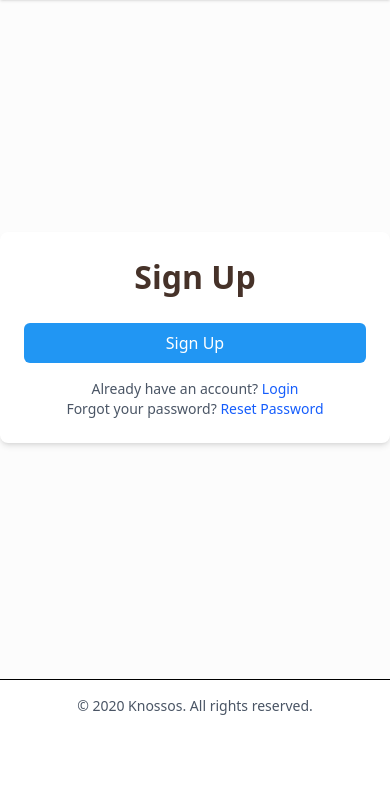
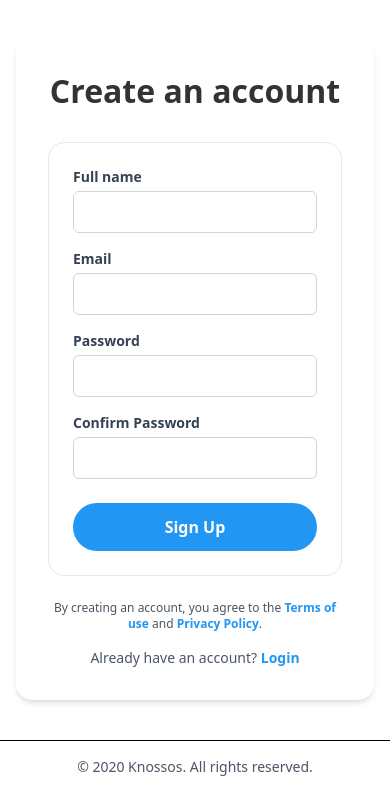
Before and after one commit to BokisAngelov/knossos, a Django app: template main/templates/main/accounts/signup.html in a window 390 px wide. Shown: the part 112-905 px from the top of the page. Before the commit the page ends 827 px from the top, so only its background shows below. Run offline with Django 3.2, Linux system fonts and the light colour scheme; the template is opened without the code that fills it: most values are stand-ins (such as "Sample title", 1, 10 or a date in 2020); form fields are guessed from the names that the template uses; some libraries are stand-ins or nearby versions.

Commit message:
Enhance signup page layout and styling
- Updated the signup page structure for improved responsiveness and aesthetics, including a new two-column layout.
- Enhanced form error handling and user feedback with clearer error messages.
- Added a background image to the signup section for better visual appeal.
- Improved button styling and overall user experience on the signup form.

```diff
--- a/main/static/css/styles.css
+++ b/main/static/css/styles.css
@@ -182,3 +182,8 @@ select option {
 .rating-stars input:checked ~ label {
     color: #facc15;
 }
+.signup-hero {
+    background-image: url("../images/signup-hero.png");
+    background-size: cover;
+    background-position: center;
+}
--- a/main/templates/main/accounts/signup.html
+++ b/main/templates/main/accounts/signup.html
@@ -33,12 +33,15 @@
   }
 </style>
 
-<div class="flex justify-center items-center min-h-[80vh]">
-  <div class="bg-white rounded-lg shadow-md w-full max-w-md p-6">
-    <div class="text-center mb-6">
-      <h1 class="text-2xl font-bold text-gray-800">Sign Up</h1>
+<div class="min-h-[80vh] flex items-center justify-center bg-white px-4 py-10">
+  <div class="w-full max-w-5xl bg-white rounded-2xl shadow-md overflow-hidden">
+    <div class="lg:grid lg:grid-cols-2">
+      <div class="p-8 sm:p-10">
+        <div class="text-center mb-8">
+          <h1 class="text-3xl font-bold page-header-color">Create an account</h1>
         </div>
 
+        <div class="border border-gray-200 rounded-2xl p-6">
           <!-- Display form-level errors -->
           {% if form.non_field_errors %}
             <div class="mb-4 p-3 bg-red-50 border border-red-200 rounded-md">
@@ -51,40 +54,69 @@
           <form method="POST" action="{% url 'signup' %}" class="space-y-4">
             {% csrf_token %}
 
-      {% for field in form %}
             <div class="space-y-1">
-          <label for="{{ field.id_for_label }}" class="block text-sm font-medium text-gray-700">
-            {{ field.label }}
-            {% if field.field.required %}
-              <span class="text-red-500">*</span>
-            {% endif %}
-          </label>
-          <div class="w-full auth-input-field">
-            {{ field }}
-          </div>
-          <!-- Display field-specific errors -->
-          {% if field.errors %}
-            {% for error in field.errors %}
+              <label for="{{ form.name.id_for_label }}" class="block text-sm font-semibold text-gray-700">Full name</label>
+              <div class="w-full auth-input-field">{{ form.name }}</div>
+              {% if form.name.errors %}
+                {% for error in form.name.errors %}
                   <p class="error-message">{{ error }}</p>
                 {% endfor %}
               {% endif %}
-          <!-- Display field help text
-          {% if field.help_text %}
-            <p class="text-sm text-gray-500 mt-1">{{ field.help_text }}</p>
-          {% endif %} -->
             </div>
+
+            <div class="space-y-1">
+              <label for="{{ form.username.id_for_label }}" class="block text-sm font-semibold text-gray-700">Email</label>
+              <div class="w-full auth-input-field">{{ form.username }}</div>
+              {% if form.username.errors %}
+                {% for error in form.username.errors %}
+                  <p class="error-message">{{ error }}</p>
                 {% endfor %}
+              {% endif %}
+            </div>
+
+            <div class="space-y-1">
+              <label for="{{ form.password1.id_for_label }}" class="block text-sm font-semibold text-gray-700">Password</label>
+              <div class="w-full auth-input-field">{{ form.password1 }}</div>
+              {% if form.password1.errors %}
+                {% for error in form.password1.errors %}
+                  <p class="error-message">{{ error }}</p>
+                {% endfor %}
+              {% endif %}
+            </div>
+
+            <div class="space-y-1">
+              <label for="{{ form.password2.id_for_label }}" class="block text-sm font-semibold text-gray-700">Confirm Password</label>
+              <div class="w-full auth-input-field">{{ form.password2 }}</div>
+              {% if form.password2.errors %}
+                {% for error in form.password2.errors %}
+                  <p class="error-message">{{ error }}</p>
+                {% endfor %}
+              {% endif %}
+            </div>
 
             <div class="mt-6">
-        <button type="submit" class="w-full bg-blue-600 hover:bg-blue-700 text-white font-medium py-2 px-4 rounded-md focus:outline-none focus:ring-2 focus:ring-blue-500 focus:ring-offset-2">
+              <button type="submit" class="w-full bg-blue hover:opacity-90 text-white font-semibold py-3 px-4 rounded-full focus:outline-none focus:ring-2 focus:ring-blue-500 focus:ring-offset-2">
                 Sign Up
               </button>
             </div>
           </form>
+        </div>
 
-    <div class="text-center mt-4 text-sm text-gray-600">
-      <p>Already have an account? <span><a href="{% url 'login' %}" class="text-blue-600 hover:text-blue-800 font-medium">Login</a></span></p>
-      <p>Forgot your password? <span><a href="{% url 'password_reset_form' %}" class="text-blue-600 hover:text-blue-800 font-medium">Reset Password</a></span></p>
+        <div class="text-center mt-6 text-xs text-gray-600">
+          <p>
+            By creating an account, you agree to the
+            <a href="#" class="text-blue hover:opacity-80 font-semibold">Terms of use</a>
+            and
+            <a href="#" class="text-blue hover:opacity-80 font-semibold">Privacy Policy</a>.
+          </p>
+          <div class="mt-4 text-sm">
+            <p>Already have an account? <span><a href="{% url 'login' %}" class="text-blue hover:opacity-80 font-semibold">Login</a></span></p>
+          </div>
+        </div>
+      </div>
+
+      <div class="hidden lg:block h-full signup-hero">
+      </div>
     </div>
   </div>
 </div>
```
Also changed, not shown: main/static/images/signup-hero.png (added). Lines whose indentation alone changed are shown as unchanged.
